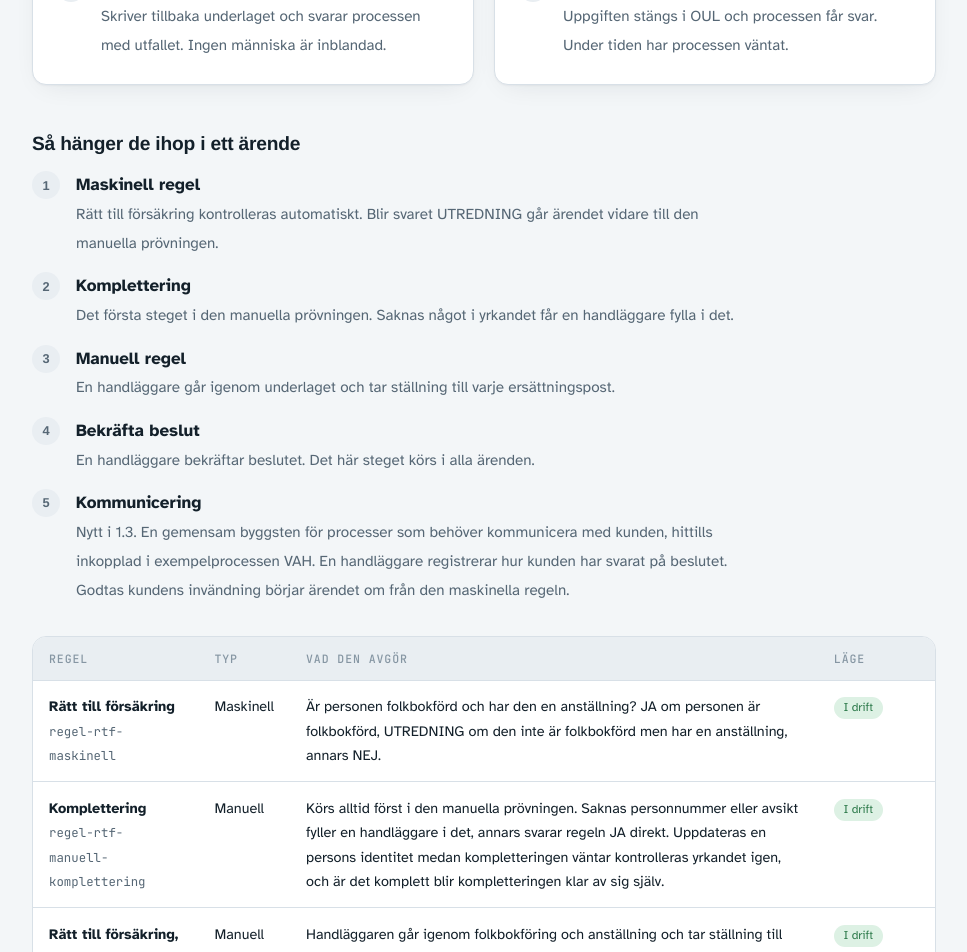
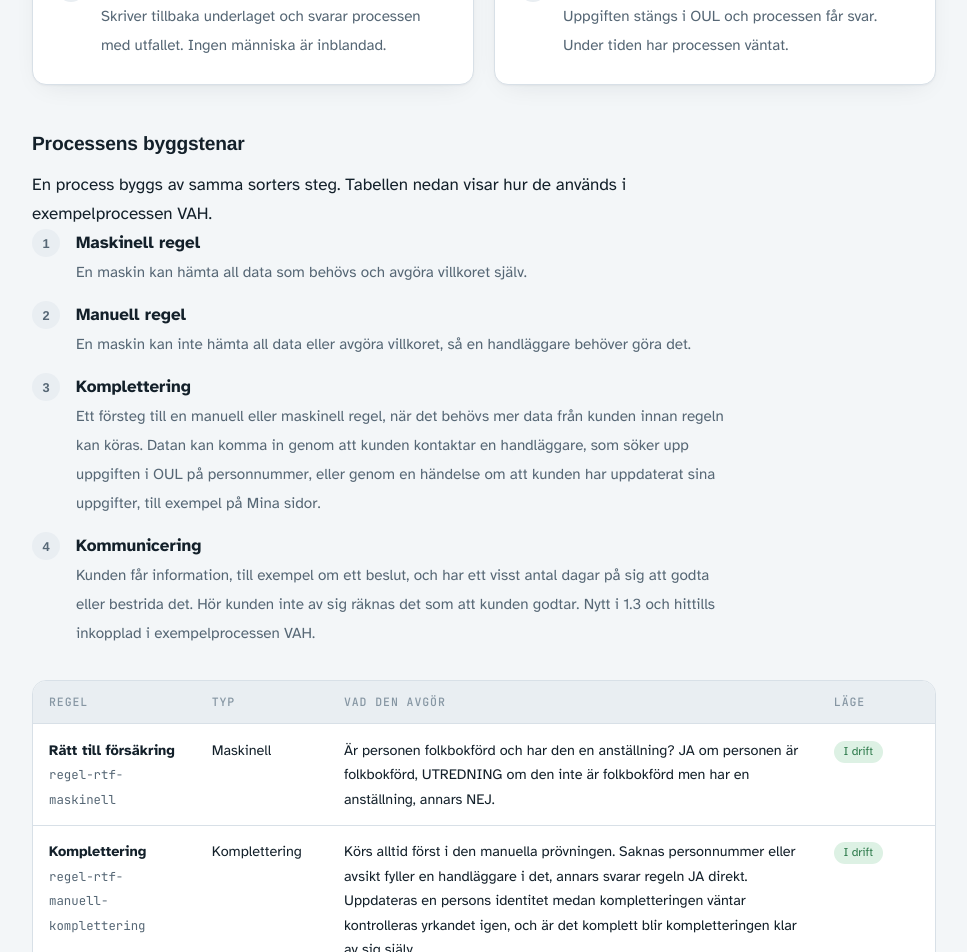
Before and after one commit to Forsakringskassan/rimfrost-guide, a Vue app: page / in a window 1280 px wide. Shown: the part 5780-6732 px from the top of the page, without its empty margins (292-1259 px from the left). Built offline with nearby package versions, Linux system fonts and the light colour scheme; a web font is replaced by a local one.

Commit message:
docs: beskriv processens byggstenar generellt och rätta regeltyper

```diff
--- a/src/sections/RulesSection.vue
+++ b/src/sections/RulesSection.vue
@@ -38,23 +38,23 @@
         </ol>
       </div>
     </div>
-    <h3 class="sub-head">Så hänger de ihop i ett ärende</h3>
+    <h3 class="sub-head">Processens byggstenar</h3>
+    <p class="order">En process byggs av samma sorters steg. Tabellen nedan visar hur de används i exempelprocessen VAH.</p>
     <ol class="steps order">
-      <li><div><b>Maskinell regel</b><span>Rätt till försäkring kontrolleras automatiskt. Blir svaret UTREDNING går ärendet vidare till den manuella prövningen.</span></div></li>
-      <li><div><b>Komplettering</b><span>Det första steget i den manuella prövningen. Saknas något i yrkandet får en handläggare fylla i det.</span></div></li>
-      <li><div><b>Manuell regel</b><span>En handläggare går igenom underlaget och tar ställning till varje ersättningspost.</span></div></li>
-      <li><div><b>Bekräfta beslut</b><span>En handläggare bekräftar beslutet. Det här steget körs i alla ärenden.</span></div></li>
-      <li><div><b>Kommunicering</b><span>Nytt i 1.3. En gemensam byggsten för processer som behöver kommunicera med kunden, hittills inkopplad i exempelprocessen VAH. En handläggare registrerar hur kunden har svarat på beslutet. Godtas kundens invändning börjar ärendet om från den maskinella regeln.</span></div></li>
+      <li><div><b>Maskinell regel</b><span>En maskin kan hämta all data som behövs och avgöra villkoret själv.</span></div></li>
+      <li><div><b>Manuell regel</b><span>En maskin kan inte hämta all data eller avgöra villkoret, så en handläggare behöver göra det.</span></div></li>
+      <li><div><b>Komplettering</b><span>Ett försteg till en manuell eller maskinell regel, när det behövs mer data från kunden innan regeln kan köras. Datan kan komma in genom att kunden kontaktar en handläggare, som söker upp uppgiften i OUL på personnummer, eller genom en händelse om att kunden har uppdaterat sina uppgifter, till exempel på Mina sidor.</span></div></li>
+      <li><div><b>Kommunicering</b><span>Kunden får information, till exempel om ett beslut, och har ett visst antal dagar på sig att godta eller bestrida det. Hör kunden inte av sig räknas det som att kunden godtar. Nytt i 1.3 och hittills inkopplad i exempelprocessen VAH.</span></div></li>
     </ol>
     <div class="tbl-wrap rules">
       <table>
         <thead><tr><th>Regel</th><th>Typ</th><th>Vad den avgör</th><th>Läge</th></tr></thead>
         <tbody>
           <tr><td><b>Rätt till försäkring</b><br /><span class="mono">regel-rtf-maskinell</span></td><td>Maskinell</td><td>Är personen folkbokförd och har den en anställning? JA om personen är folkbokförd, UTREDNING om den inte är folkbokförd men har en anställning, annars NEJ.</td><td><span class="pill p-ok">I drift</span></td></tr>
-          <tr><td><b>Komplettering</b><br /><span class="mono">regel-rtf-manuell-komplettering</span></td><td>Manuell</td><td>Körs alltid först i den manuella prövningen. Saknas personnummer eller avsikt fyller en handläggare i det, annars svarar regeln JA direkt. Uppdateras en persons identitet medan kompletteringen väntar kontrolleras yrkandet igen, och är det komplett blir kompletteringen klar av sig själv.</td><td><span class="pill p-ok">I drift</span></td></tr>
+          <tr><td><b>Komplettering</b><br /><span class="mono">regel-rtf-manuell-komplettering</span></td><td>Komplettering</td><td>Körs alltid först i den manuella prövningen. Saknas personnummer eller avsikt fyller en handläggare i det, annars svarar regeln JA direkt. Uppdateras en persons identitet medan kompletteringen väntar kontrolleras yrkandet igen, och är det komplett blir kompletteringen klar av sig själv.</td><td><span class="pill p-ok">I drift</span></td></tr>
           <tr><td><b>Rätt till försäkring, manuell</b><br /><span class="mono">regel-rtf-manuell</span></td><td>Manuell</td><td>Handläggaren går igenom folkbokföring och anställning och tar ställning till varje ersättningspost (JA, NEJ eller FU). Regeln svarar alltid JA till processen, och ställningstagandena används i Bekräfta beslut.</td><td><span class="pill p-ok">I drift</span></td></tr>
           <tr><td><b>Bekräfta beslut</b><br /><span class="mono">regel-bekraftabeslut</span></td><td>Manuell</td><td>Handläggaren bekräftar beslutet. Utfallet blir JA om alla ersättningar är beviljade, annars NEJ.</td><td><span class="pill p-ok">I drift</span></td></tr>
-          <tr><td><b>Kommunicering</b><br /><span class="mono">regel-kommunicering</span></td><td>Manuell</td><td>Gemensam byggsten för kommunikation med kunden, hittills inkopplad i VAH. Handläggaren registrerar hur kunden har svarat på beslutet. Godtas kundens invändning blir utfallet NEJ och ärendet prövas om, annars JA.</td><td><span class="pill p-warn">På gång i 1.3</span></td></tr>
+          <tr><td><b>Kommunicering</b><br /><span class="mono">regel-kommunicering</span></td><td>Kommunicering</td><td>Gemensam byggsten för kommunikation med kunden, hittills inkopplad i VAH. Handläggaren registrerar hur kunden har svarat på beslutet. Godtas kundens invändning blir utfallet NEJ och ärendet prövas om, annars JA.</td><td><span class="pill p-warn">På gång i 1.3</span></td></tr>
         </tbody>
       </table>
     </div>
```
